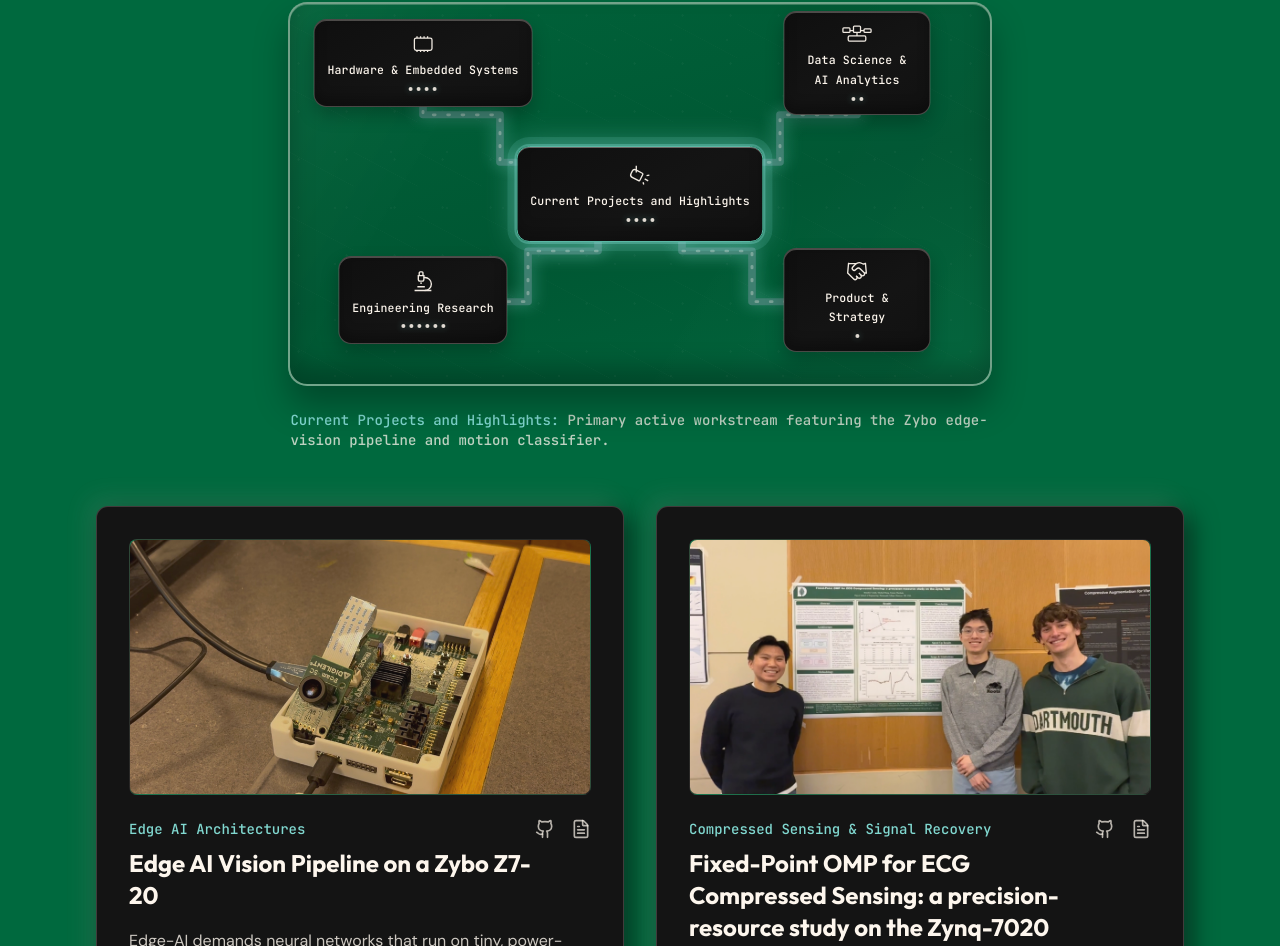
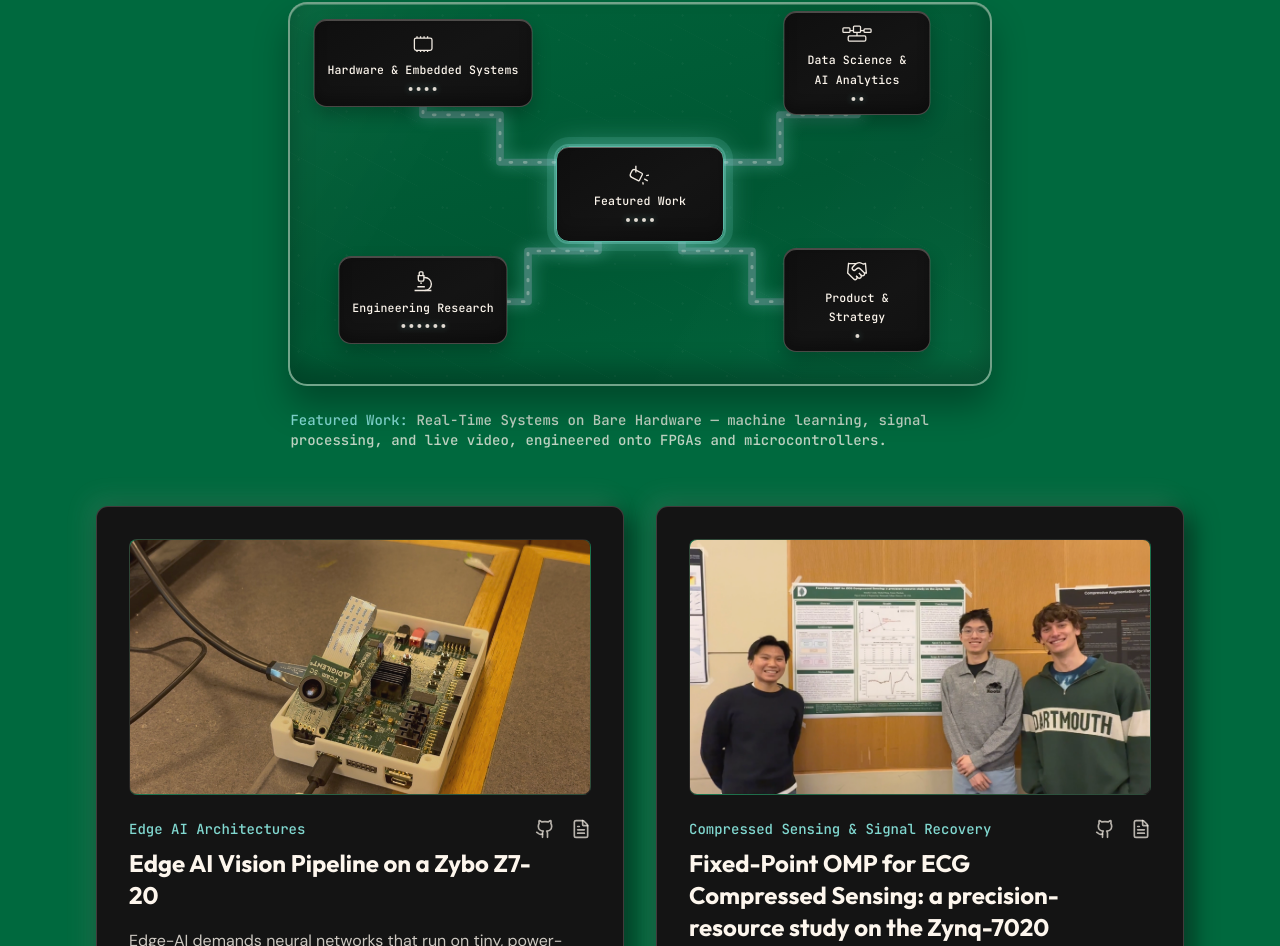
Before and after one commit to brandoc713/bcarido-portfolio-2026, a React (Vite) app: page / in a window 1280 px wide. Shown: the part 2736-3682 px from the top of the page. Built offline with nearby package versions, Linux system fonts and the light colour scheme.

Commit message:
Minor tweak to project header description.

```diff
--- a/src/components/Projects.jsx
+++ b/src/components/Projects.jsx
@@ -95,9 +95,9 @@ const projects = [
 const projectGroups = [
   {
     id: "current-highlights",
-    label: "Current Projects and Highlights",
+    label: "Featured Work",
     position: "center",
-    summary: "Primary active workstream featuring the Zybo edge-vision pipeline and motion classifier.",
+    summary: "Real-Time Systems on Bare Hardware — machine learning, signal processing, and live video, engineered onto FPGAs and microcontrollers.",
     diagram: "cpu"
   },
   {
```
